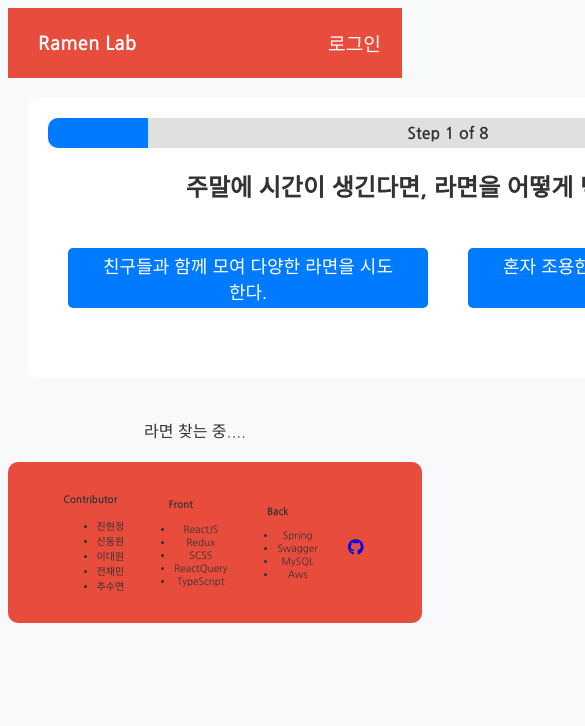
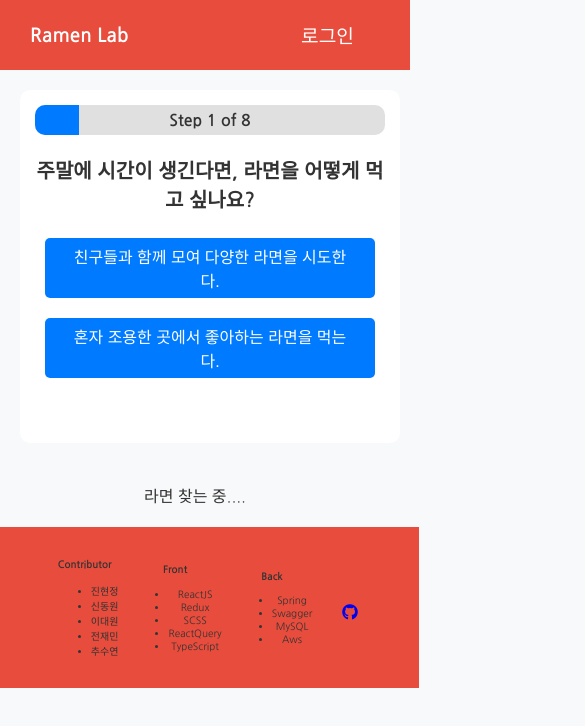
Before and after one commit to RamyunLab/ramyunlab-fe, a React (Create React App) app: page /mbti in a window 390 px wide. Shown: the top 726 px of the page, 585 px wide, since content can reach past the window. Built offline with nearby package versions, Linux system fonts and the light colour scheme; no server answers.

Commit message:
fix: 각종css

```diff
--- a/src/components/Auth/RegisterModal.tsx
+++ b/src/components/Auth/RegisterModal.tsx
@@ -44,7 +44,7 @@ const RegisterModal: React.FC<RegisterModalProps> = ({ toggleRegisterModal, togg
     }, [toggleRegisterModal]);
 
     const isValidUserId = (userId: string) => {
-        const userIdPattern = /^(?=.*[a-zA-Z])[a-zA-Z0-9_-]{4,20}$/;
+        const userIdPattern = /^(?=.*[a-zA-Z])(?=.*[0-9])[a-zA-Z][a-zA-Z0-9]{3,19}$/;
         return userIdPattern.test(userId);
     };
 
--- a/src/components/Footer/Footer.scss
+++ b/src/components/Footer/Footer.scss
@@ -4,9 +4,11 @@
     align-items: center;
     justify-content: center;
     background-color: #e74c3c;
-    border-radius: 10px;
-    width: 100%;
+    // border-radius: 10px;
+    width: 97.1%;
+    margin-bottom: 0px;
     height: auto;
+
     padding: 20px; /* 추가: 패딩을 추가하여 내부 여백 확보 */
 }
 
@@ -14,7 +16,7 @@
     display: flex;
     align-items: flex-start;
     justify-content: center; /* 중앙 정렬 */
-    width: 100%;
+    // width: 100%;
     text-align: center;
     flex-wrap: wrap; /* 추가: 작은 화면에서 요소가 자동으로 줄바꿈되도록 설정 */
     div:not(:last-child) {
--- a/src/components/Header/Header.module.scss
+++ b/src/components/Header/Header.module.scss
@@ -74,14 +74,14 @@
     }
 
     .button {
-        right: 10px; // 작은 화면에서는 오른쪽 이동을 줄임
+        right: 40px; // 작은 화면에서는 오른쪽 이동을 줄임
     }
 
     .menu {
         top: 45px; // 드롭다운 메뉴 위치를 조금 조정
         width: 100%; // 작은 화면에서 드롭다운 메뉴의 너비를 100%로 설정
         left: 0;
-        right: 0;
+
         margin: 0 auto;
         border-radius: 0; // 작은 화면에서는 모서리 반경을 제거
     }
@@ -103,7 +103,7 @@
 
     .button {
         font-size: 1.2em; // 더 작은 화면에서는 폰트 크기를 줄임
-        right: 5px; // 더 작은 화면에서는 오른쪽 이동을 줄임
+        right: 40px; // 더 작은 화면에서는 오른쪽 이동을 줄임
     }
 
     .menu {
--- a/src/components/MBTI/ProgressBar.module.scss
+++ b/src/components/MBTI/ProgressBar.module.scss
@@ -1,4 +1,3 @@
-/* ProgressBar.module.scss */
 .progressContainer {
     width: 100%;
     background-color: #e0e0e0;
--- a/src/components/MBTI/Question.module.scss
+++ b/src/components/MBTI/Question.module.scss
@@ -1,6 +1,6 @@
 .questionContainer {
+    width: 100%;
     max-width: 800px; /* Increase container width */
-    min-width: 800px; /* Set minimum width */
     margin: 0 auto;
     padding: 20px; /* Add padding for spacing */
     background-color: #fff; /* Add a background color */
@@ -11,6 +11,10 @@
     &:hover {
         transform: scale(1.02); /* Slightly scale up on hover */
     }
+
+    @media (max-width: 820px) {
+        padding: 15px; /* Reduce padding on smaller screens */
+    }
 }
 
 .questionText {
@@ -20,6 +24,11 @@
     font-weight: bold; /* Make the question text bold */
     color: #333; /* Set a darker text color */
     min-height: 50px; /* Set minimum height */
+
+    @media (max-width: 820px) {
+        font-size: 20px; /* Reduce font size on smaller screens */
+        margin-bottom: 15px; /* Reduce margin on smaller screens */
+    }
 }
 
 .options {
@@ -28,6 +37,10 @@
     align-items: center; /* Vertically align options */
     margin-bottom: 40px; /* Add a larger gap between questions */
     flex-wrap: nowrap; /* Prevent wrapping of options */
+
+    @media (max-width: 820px) {
+        flex-wrap: wrap; /* Allow wrapping on smaller screens */
+    }
 }
 
 .optionButton {
@@ -55,6 +68,12 @@
         background-color: #004494; /* Further darken background on active */
         transform: translateY(0); /* Reset transform on active */
     }
+
+    @media (max-width: 820px) {
+        width: 100%; /* Full width on smaller screens */
+        padding: 10px 20px; /* Reduce padding on smaller screens */
+        font-size: 16px; /* Reduce font size on smaller screens */
+    }
 }
 
 .resetButton {
@@ -77,6 +96,11 @@
         background-color: #bd2130; /* Further darken background on active */
         transform: translateY(0); /* Reset transform on active */
     }
+
+    @media (max-width: 820px) {
+        width: 100%; /* Full width on smaller screens */
+        font-size: 14px; /* Reduce font size on smaller screens */
+    }
 }
 
 .questionContainer:not(:last-child) {
--- a/src/components/MBTI/Result.module.scss
+++ b/src/components/MBTI/Result.module.scss
@@ -3,9 +3,14 @@
     flex-direction: column;
     align-items: center;
     padding: 20px;
+
+    @media (max-width: 820px) {
+        padding: 15px; /* Reduce padding on smaller screens */
+    }
 }
 
 .resultContainer {
+    width: 100%;
     max-width: 800px; /* Increase container width */
     margin: 0 auto;
     padding: 20px; /* Add padding for spacing */
@@ -13,6 +18,10 @@
     border-radius: 10px; /* Add rounded corners */
     box-shadow: 0 4px 8px rgba(0, 0, 0, 0.1); /* Add a subtle shadow */
     text-align: center; /* Center the text */
+
+    @media (max-width: 820px) {
+        padding: 15px; /* Reduce padding on smaller screens */
+    }
 }
 
 .resultText {
@@ -20,6 +29,11 @@
     margin-bottom: 20px;
     font-weight: bold; /* Make the text bold */
     color: #333; /* Set a darker text color */
+
+    @media (max-width: 820px) {
+        font-size: 20px; /* Reduce font size on smaller screens */
+        margin-bottom: 15px; /* Reduce margin on smaller screens */
+    }
 }
 
 .ramenImage {
@@ -34,20 +48,66 @@
     font-size: 20px;
     margin-bottom: 10px;
     color: #007bff; /* Set a color for the recommendation text */
+
+    @media (max-width: 820px) {
+        font-size: 18px; /* Reduce font size on smaller screens */
+        margin-bottom: 8px; /* Reduce margin on smaller screens */
+    }
 }
 
 .description {
     font-size: 16px;
     color: #666; /* Set a color for the description text */
     margin-bottom: 20px; /* Add margin at the bottom */
+
+    @media (max-width: 820px) {
+        font-size: 14px; /* Reduce font size on smaller screens */
+        margin-bottom: 15px; /* Reduce margin on smaller screens */
+    }
 }
 
 .buttonContainer {
     display: flex;
     gap: 10px; /* Add space between buttons */
+
+    @media (max-width: 820px) {
+        flex-direction: column; /* Stack buttons on smaller screens */
+        gap: 5px; /* Reduce gap on smaller screens */
+    }
 }
 
-.homeLink,
+.homeLink {
+    display: inline-block; /* Make link act like a button */
+    padding: 10px 20px;
+    font-size: 18px; /* Set font size */
+    color: white;
+    background-color: #007bff;
+    border: none;
+    border-radius: 5px;
+    cursor: pointer;
+    text-decoration: none; /* Remove underline from link */
+    transition: background-color 0.3s ease, transform 0.3s ease;
+    margin-bottom: 10px;
+    margin-top: 30px;
+    margin-right: 10px;
+
+    &:hover {
+        background-color: #0056b3; /* Darken background on hover */
+        transform: translateY(-2px); /* Slightly lift on hover */
+    }
+
+    &:active {
+        background-color: #004494; /* Further darken background on active */
+        transform: translateY(0); /* Reset transform on active */
+    }
+
+    @media (max-width: 820px) {
+        text-align: center;
+        width: 70%; /* Full width on smaller screens */
+        font-size: 16px; /* Reduce font size on smaller screens */
+    }
+}
+
 .button {
     display: inline-block; /* Make link act like a button */
     padding: 10px 20px;
@@ -62,6 +122,7 @@
     margin-bottom: 10px;
     margin-top: 30px;
     margin-right: 10px;
+
     &:hover {
         background-color: #0056b3; /* Darken background on hover */
         transform: translateY(-2px); /* Slightly lift on hover */
@@ -71,4 +132,9 @@
         background-color: #004494; /* Further darken background on active */
         transform: translateY(0); /* Reset transform on active */
     }
+
+    @media (max-width: 820px) {
+        width: 95%; /* Full width on smaller screens */
+        font-size: 16px; /* Reduce font size on smaller screens */
+    }
 }
--- a/src/page/Tournament.scss
+++ b/src/page/Tournament.scss
@@ -4,6 +4,8 @@ body {
     font-family: "Nanum Gothic", sans-serif;
     background-color: #f8f9fa;
     color: #333;
+    margin: 0;
+    padding: 0;
 }
 
 .tournament {
```
